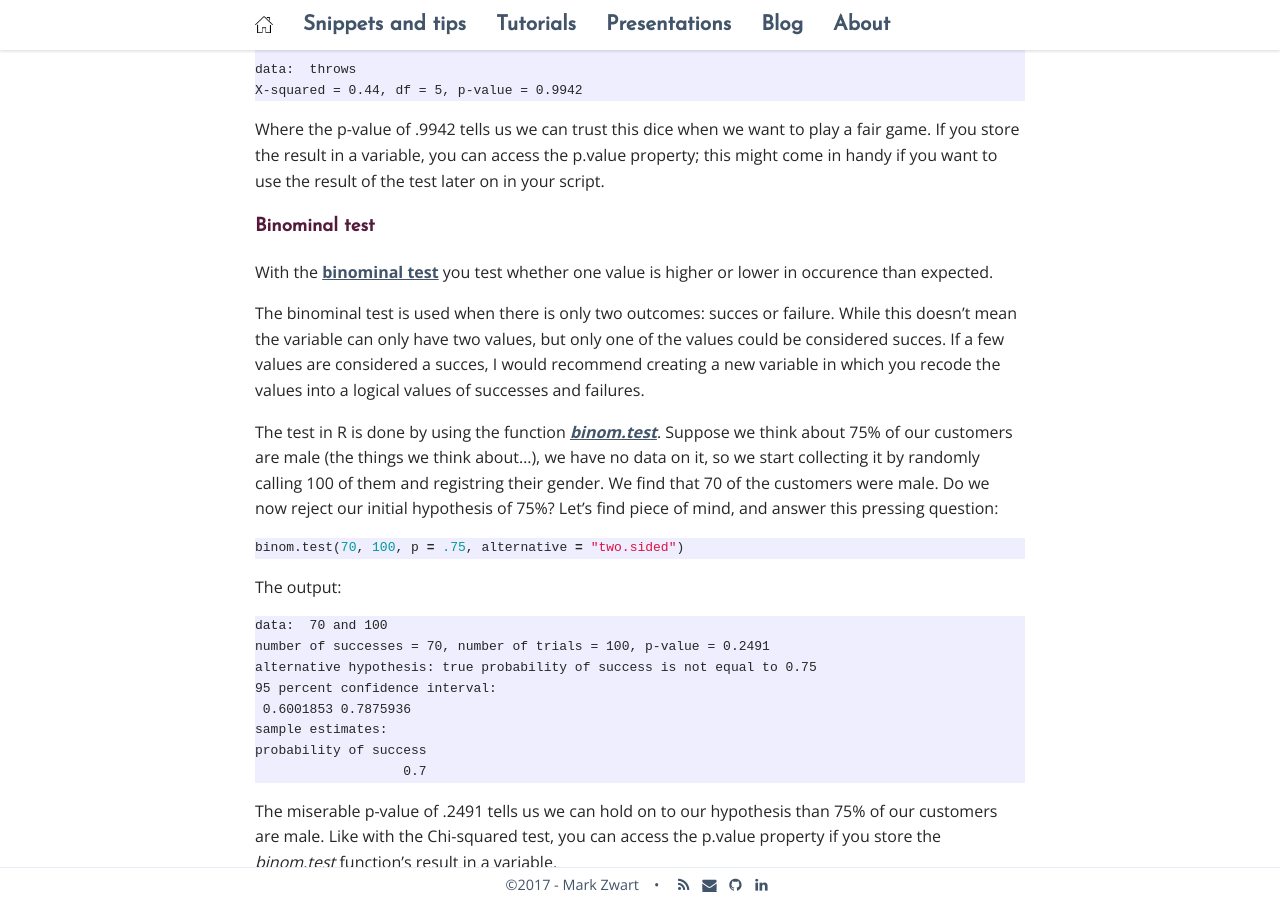
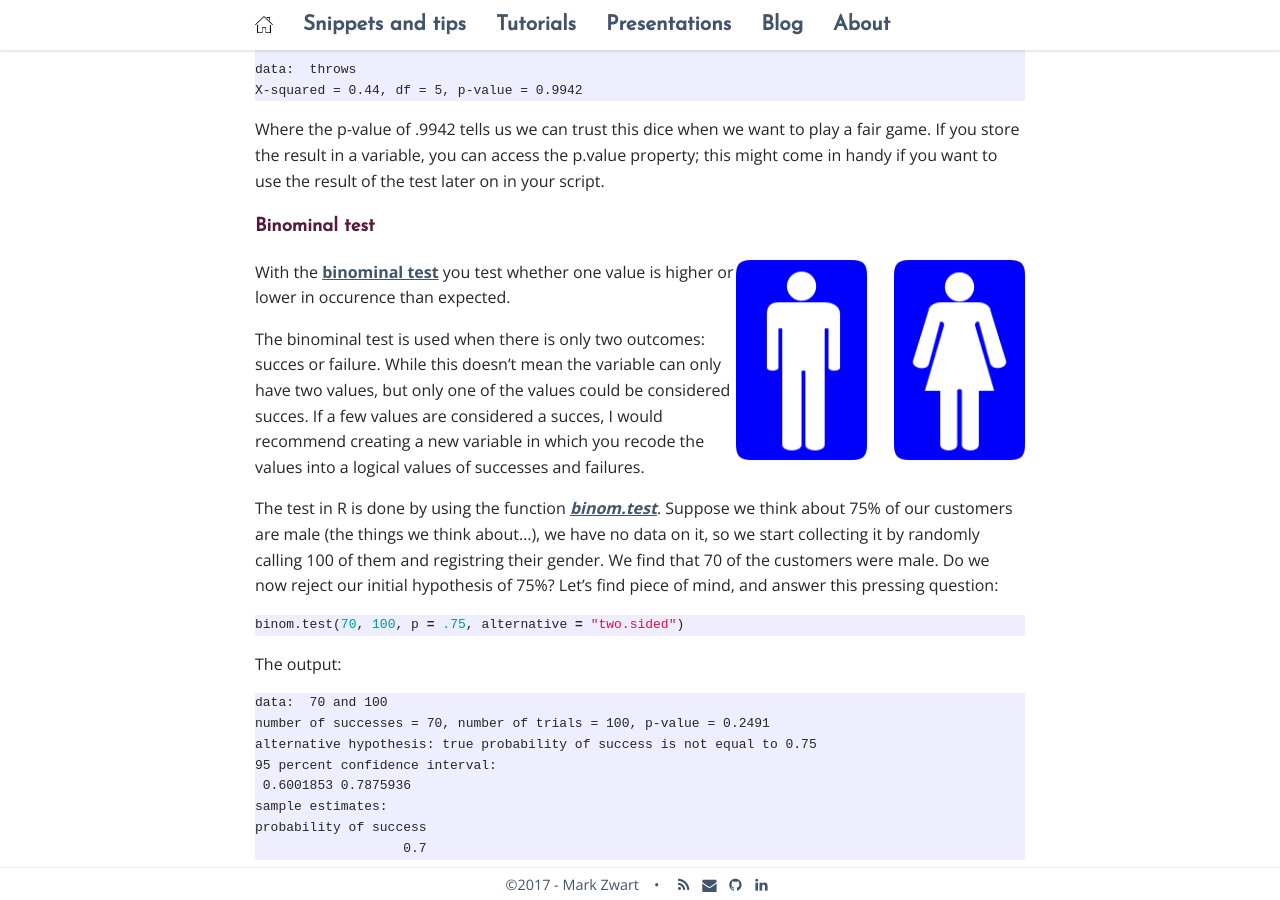
Before and after one commit to mark-me/mark-me.github.io, a Jekyll site: the page built from _pages/tutorials/statistical-tests/statistical-tests.md, in a window 1280 px wide and 900 px high, scrolled down 4598 px. Built offline with Jekyll 4.4.1, drawn with Linux system fonts in a browser that asks for light colours; nearby versions of some CDN libraries; comment, search, counter and statistics services are not loaded.

Commit message:
Update statistical-tests.md

```diff
--- a/_pages/tutorials/statistical-tests/statistical-tests.md
+++ b/_pages/tutorials/statistical-tests/statistical-tests.md
@@ -151,6 +151,8 @@ Where the p-value of .9942 tells us we can trust this dice when we want to play
 
 ### Binominal test
 
+<img src="/_pages/tutorials/statistical-tests/toilet-sign.png" alt="Me" width="289" height="200" align="right"/>
+
 With the [binominal test](https://en.wikipedia.org/wiki/Binomial_test) you test whether one value is higher or lower in occurence than expected.
 
 The binominal test is used when there is only two outcomes: succes or failure. While this doesn't mean the variable can only have two values, but only one of the values could be considered succes. If a few values are considered a succes, I would recommend creating a new variable in which you recode the values into a logical values of successes and failures.
```
